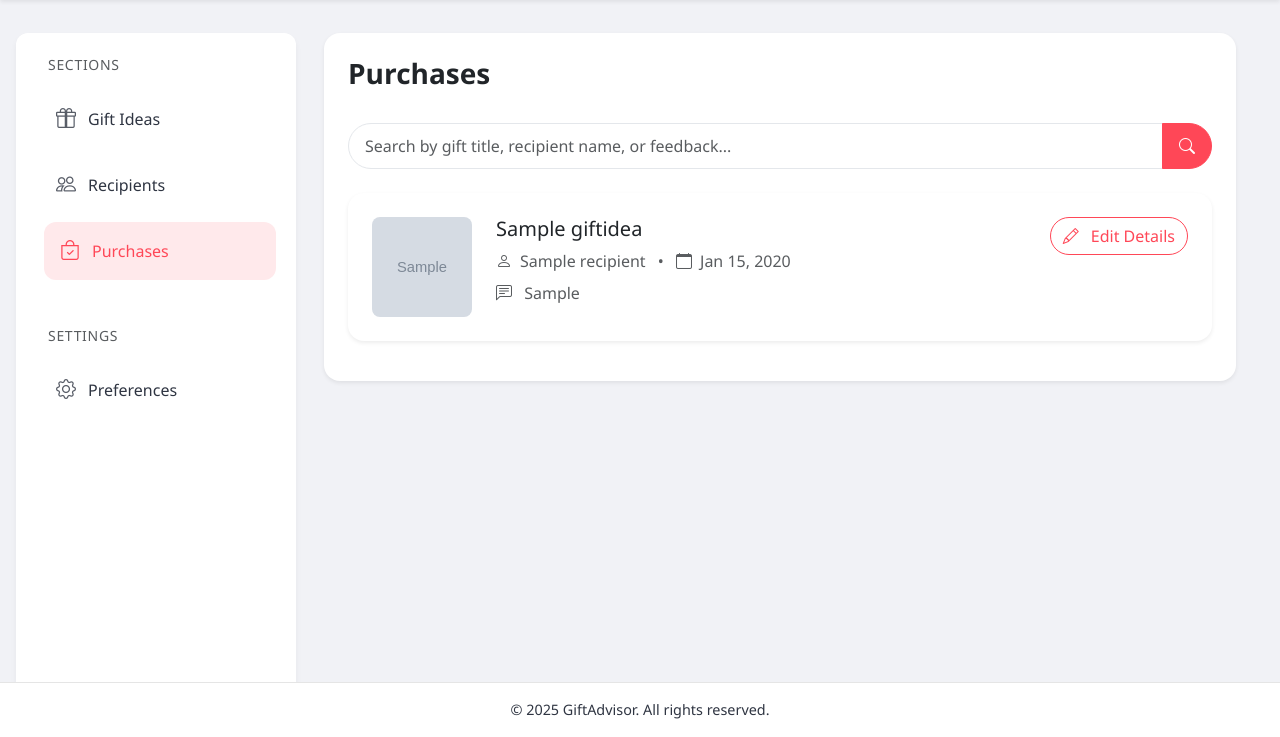
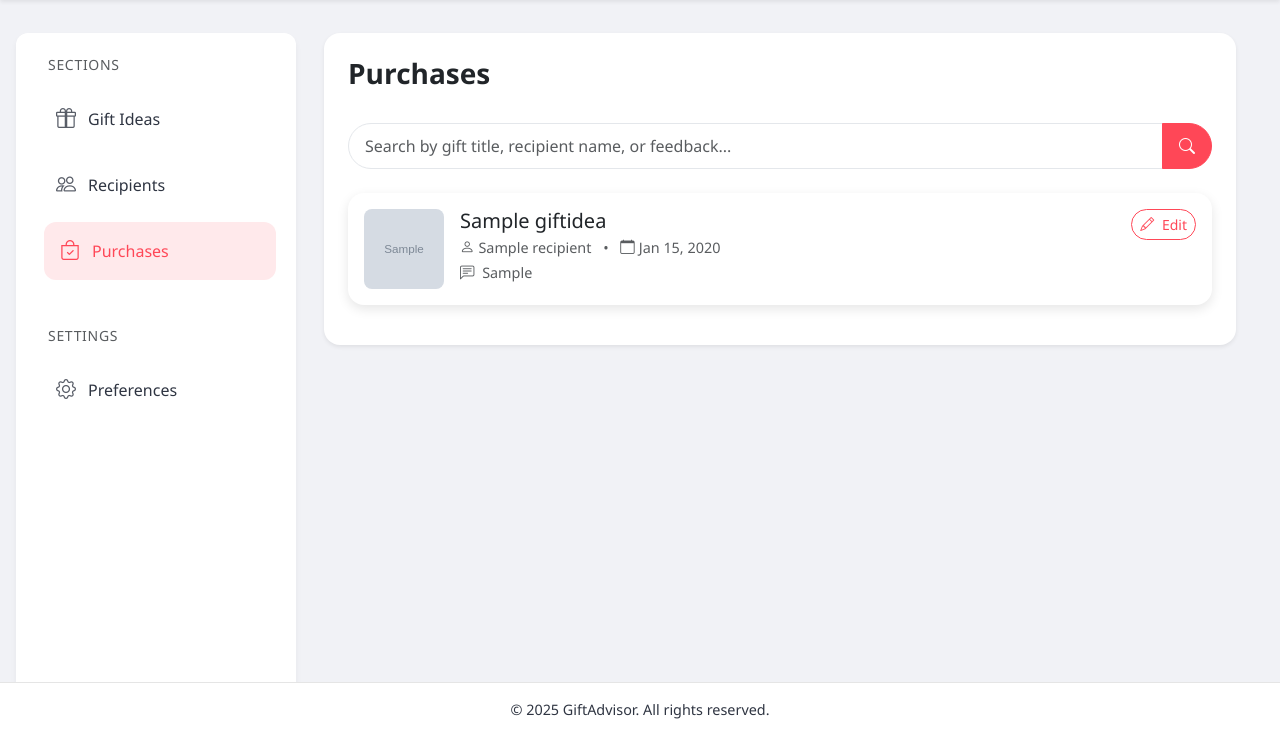
Before and after one commit to DelevoXDG/GiftAdvisor, a Django app: page /purchases/ in a window 1280 px wide. Shown: the part 63-800 px from the top of the page. Run offline with Django 5.2, Linux system fonts and the light colour scheme; a user stored in the database is signed in; tables that the repository leaves empty hold one stand-in row (values such as "Sample post"); grey boxes marked "Sample" are stand-in pictures; some libraries are stand-ins or nearby versions.

Commit message:
improve purchases section

```diff
--- a/templates/purchases.html
+++ b/templates/purchases.html
@@ -56,43 +56,45 @@
                     {% if purchases %}
                         <div class="list-group">
                             {% for purchase in purchases %}
-                                <div class="card rounded-4 border-0 shadow-sm mb-3 hover-shadow-md">
-                                    <div class="card-body p-4">
-                                        <div class="d-flex gap-4">
+                                <div class="card rounded-4 border-0 shadow mb-3 hover-shadow-lg">
+                                    <div class="card-body p-3">
+                                        <div class="d-flex gap-3">
                                             <!-- Gift Image -->
-                                            <div class="flex-shrink-0" style="width: 100px; height: 100px;">
+                                            <div class="flex-shrink-0" style="width: 80px; height: 80px;">
                                                 {% if purchase.gift.image_url %}
                                                     <img src="{{ purchase.gift.image_url }}"
                                                          alt="{{ purchase.gift.title }}"
                                                          class="w-100 h-100 rounded-3 object-fit-cover">
                                                 {% else %}
                                                     <div class="w-100 h-100 rounded-3 bg-light d-flex align-items-center justify-content-center">
-                                                        <i class="bi bi-image text-muted" style="font-size: 2rem;"></i>
+                                                        <i class="bi bi-image text-muted" style="font-size: 1.5rem;"></i>
                                                     </div>
                                                 {% endif %}
                                             </div>
 
                                             <!-- Purchase Details -->
                                             <div class="flex-grow-1 d-flex justify-content-between align-items-start">
-                                                <div>
-                                                    <h5 class="text-body mb-2 text-truncate" style="max-width: 400px;">{{ purchase.gift.title }}</h5>
-                                                    <p class="text-muted mb-2">
-                                                        <i class="bi bi-person me-2"></i>{{ purchase.recipient.name }}
+                                                <div class="flex-grow-1 me-3" style="min-width: 0;">
+                                                    <div class="d-flex align-items-center">
+                                                        <h5 class="text-body mb-1 text-truncate" style="max-width: 500px;">{{ purchase.gift.title }}</h5>
+                                                    </div>
+                                                    <p class="text-muted mb-1" style="font-size: 0.9rem;">
+                                                        <i class="bi bi-person me-1"></i>{{ purchase.recipient.name }}
                                                         <span class="mx-2">•</span>
-                                                        <i class="bi bi-calendar me-2"></i>{{ purchase.purchase_date|date:"M j, Y" }}
+                                                        <i class="bi bi-calendar me-1"></i>{{ purchase.purchase_date|date:"M j, Y" }}
                                                     </p>
                                                     {% if purchase.feedback %}
-                                                        <p class="mb-0 text-muted">
-                                                            <i class="bi bi-chat-left-text me-2"></i>
+                                                        <p class="mb-0 text-muted text-truncate" style="font-size: 0.9rem;">
+                                                            <i class="bi bi-chat-left-text me-1"></i>
                                                             {{ purchase.feedback }}
                                                         </p>
                                                     {% endif %}
                                                 </div>
-                                                <button class="btn btn-outline-primary rounded-pill ms-3"
+                                                <button class="btn btn-outline-primary btn-sm rounded-pill flex-shrink-0"
                                                         data-bs-toggle="modal"
                                                         data-bs-target="#editPurchaseModal{{ purchase.id }}">
-                                                    <i class="bi bi-pencil me-2"></i>
-                                                    Edit Details
+                                                    <i class="bi bi-pencil me-1"></i>
+                                                    Edit
                                                 </button>
                                             </div>
                                         </div>
@@ -129,7 +131,7 @@
                                                 <div class="modal-footer">
                                                     <button type="button"
                                                             class="btn btn-danger me-auto rounded-pill"
-                                                            onclick="if(confirm('Are you sure you want to delete this purchase record?')) window.location.href='{% url 'delete_purchase' purchase.id %}'">
+                                                            onclick="if(confirm('Are you sure you want to delete this purchase record?')) window.location.href='{% url 'delete_purchase' purchase.id %}';">
                                                         <i class="bi bi-trash me-2"></i>
                                                         Delete Purchase
                                                     </button>
@@ -211,13 +213,26 @@
         color: white;
     }
 
-    .list-group-item {
+    .shadow {
+        box-shadow: 0 0.25rem 0.75rem rgba(0,0,0,0.1) !important;
+    }
+
+    .hover-shadow-lg {
         transition: all 0.2s ease-in-out;
     }
 
-    .list-group-item:hover {
+    .hover-shadow-lg:hover {
         transform: translateY(-2px);
-        box-shadow: 0 .3rem .5rem rgba(0,0,0,.1);
+        box-shadow: 0 0.5rem 1.5rem rgba(0,0,0,0.15) !important;
+    }
+
+    .btn-outline-primary {
+        transition: all 0.2s ease-in-out;
+    }
+
+    .btn-outline-primary:hover {
+        transform: translateY(-1px);
+        box-shadow: 0 0.25rem 0.5rem rgba(var(--primary-color-rgb), 0.2);
     }
 </style>
 {% endblock %}
```
